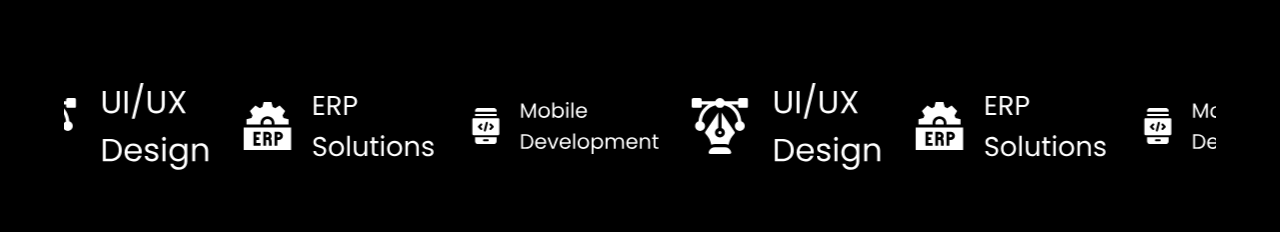
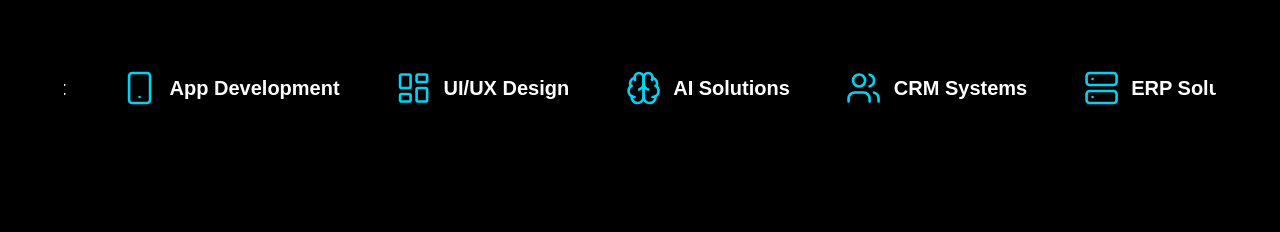
Before and after one commit to mukeshlilwa/AiVista, a Next.js app: page / in a window 1280 px wide. Shown: the part 698-930 px from the top of the page. Built offline with nearby package versions, Linux system fonts and the light colour scheme.

Commit message:
first commit

```diff
--- a/src/app/Components/logos.jsx
+++ b/src/app/Components/logos.jsx
@@ -1,40 +1,49 @@
-"use client";
-import { useEffect, useRef } from "react";
+'use client';
 
-const ClientLogos = () => {
-  const clientImages = [
-    "erpsol.svg",
-    "mobiledev1.svg",
-    "uiiux.svg",
-    "erpsol.svg",
-    "mobiledev1.svg",
-    "uiiux.svg",
-    "erpsol.svg",
-    "mobiledev1.svg",
-    "uiiux.svg",
+import {
+  Code,
+  Smartphone,
+  LayoutDashboard,
+  Brain,
+  Users,
+  Server,
+} from 'lucide-react';
+
+const iconData = [
+  { icon: Code, label: 'Web Development' },
+  { icon: Smartphone, label: 'App Development' },
+  { icon: LayoutDashboard, label: 'UI/UX Design' },
+  { icon: Brain, label: 'AI Solutions' },
+  { icon: Users, label: 'CRM Systems' },
+  { icon: Server, label: 'ERP Solutions' },
 ];
 
-  const secondRow = [...clientImages.slice(1, 9)];
+const scrollingIcons = [...iconData, ...iconData]; // duplicate for seamless loop
 
+export default function ClientLogos() {
   return (
     <section className="bg-black py-4 md:py-8 lg:py-12">
-      <div className="overflow-hidden space-y-2 sm:space-y-4 md:space-y-6 lg:space-y-8">
-        {/* Scroll Row */}
-        <div className="relative w-[90%] max-w-[1200px] mx-auto overflow-hidden">
-          <div className="flex min-w-max animate-scroll-left space-x-6 sm:space-x-8">
-            {[...secondRow, ...secondRow].map((image, index) => (
+      <div className="overflow-hidden">
+        <div className="relative w-[90%] max-w-[1600px] mx-auto overflow-hidden">
+          <div className="flex min-w-max animate-scroll-left space-x-6 sm:space-x-10 md:space-x-14">
+            {scrollingIcons.map((item, index) => {
+              const IconComponent = item.icon;
+              return (
                 <div
                   key={index}
-                className="flex items-center justify-center w-40 h-20 sm:w-44 sm:h-24 md:w-48 md:h-28"
+                  className="flex items-center gap-3 whitespace-nowrap"
                 >
-                <img
-                  src={`/logos/${image}`}
-                  alt={`Client logo ${index + 1}`}
-                  className="w-full h-full object-contain"
-                  loading="lazy"
+                  <IconComponent
+                    className="text-cyan-400 shrink-0"
+                    size={36}
+                    strokeWidth={1.75}
                   />
+                  <span className="text-white text-sm sm:text-base md:text-xl font-semibold">
+                    {item.label}
+                  </span>
                 </div>
-            ))}
+              );
+            })}
           </div>
         </div>
       </div>
@@ -61,6 +70,4 @@ const ClientLogos = () => {
       `}</style>
     </section>
   );
-};
-
-export default ClientLogos;
+}
```
Lines whose indentation alone changed are shown as unchanged.
